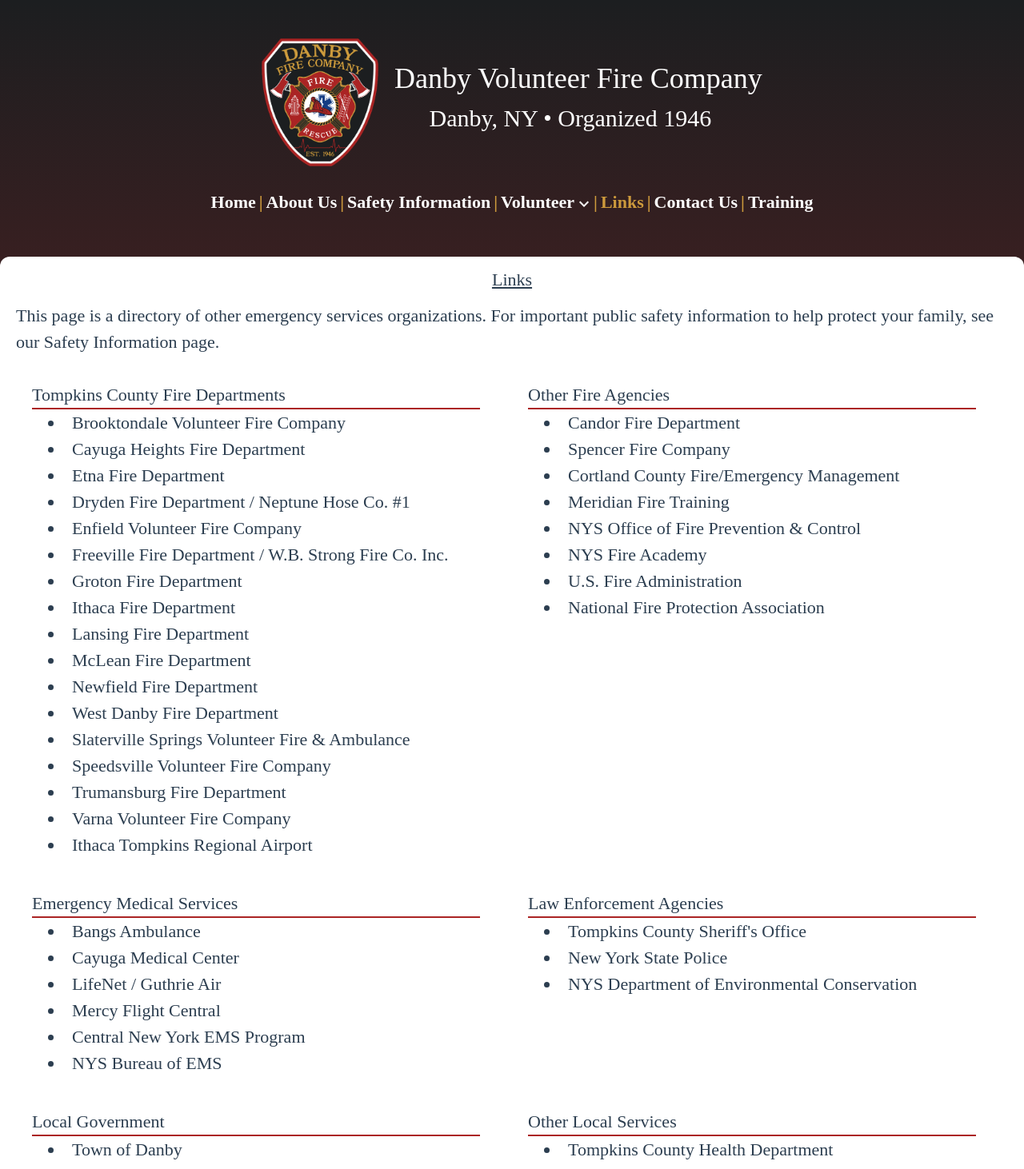
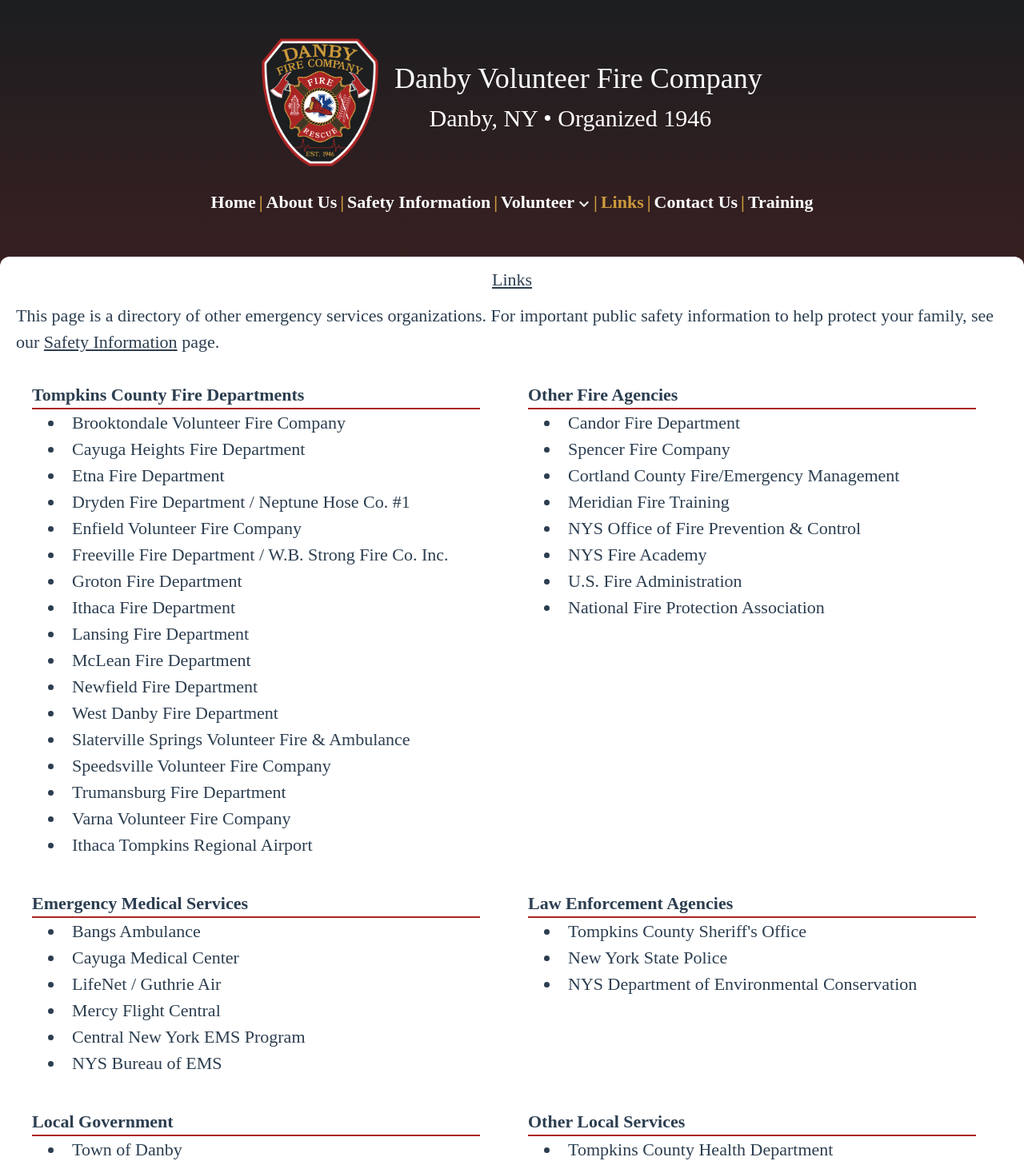
Before and after one commit to jdimichele/DanbyFireDept, a Vue app: page /links in a window 1280 px wide. Shown: the top 1462 px of the page at 80% size. Built offline with nearby package versions, Linux system fonts and the light colour scheme.

Commit message:
Modified AboutPage, LinksPage, TrainingPage, AllLinks component and HomeInfo component, to have a more consistent theme and styling across the website. Fixed the position on the TrainingPage with the Google Calendar.

```diff
--- a/src/components/interactive/AllLinks.vue
+++ b/src/components/interactive/AllLinks.vue
@@ -1,7 +1,7 @@
 <template>
   <div class="grid grid-cols-2">
     <div>
-      <h2 class="flex-grow border-b-2 ml-5 mr-10 border-danby-red">
+      <h2 class="font-bold flex-grow border-b-2 ml-5 mr-10 border-danby-red">
         Tompkins County Fire Departments
       </h2>
       <ul class="pb-10 ml-10 list-disc list-inside">
@@ -18,7 +18,7 @@
     </div>
 
     <div>
-      <h2 class="flex-grow border-b-2 ml-5 mr-10 border-danby-red">
+      <h2 class="font-bold flex-grow border-b-2 ml-5 mr-10 border-danby-red">
         Other Fire Agencies
       </h2>
       <ul class="pb-10 ml-10 list-disc list-inside">
@@ -35,7 +35,7 @@
     </div>
 
     <div>
-      <h2 class="flex-grow border-b-2 ml-5 mr-10 border-danby-red">
+      <h2 class="font-bold flex-grow border-b-2 ml-5 mr-10 border-danby-red">
         Emergency Medical Services
       </h2>
       <ul class="pb-10 ml-10 list-disc list-inside">
@@ -55,7 +55,7 @@
     </div>
 
     <div>
-      <h2 class="flex-grow border-b-2 ml-5 mr-10 border-danby-red">
+      <h2 class="font-bold flex-grow border-b-2 ml-5 mr-10 border-danby-red">
         Law Enforcement Agencies
       </h2>
       <ul class="pb-10 ml-10 list-disc list-inside">
@@ -72,7 +72,7 @@
     </div>
 
     <div>
-      <h2 class="flex-grow border-b-2 ml-5 mr-10 border-danby-red">
+      <h2 class="font-bold flex-grow border-b-2 ml-5 mr-10 border-danby-red">
         Local Government
       </h2>
       <ul class="pb-10 ml-10 list-disc list-inside">
@@ -89,7 +89,7 @@
     </div>
 
     <div>
-      <h2 class="flex-grow border-b-2 ml-5 mr-10 border-danby-red">
+      <h2 class="font-bold flex-grow border-b-2 ml-5 mr-10 border-danby-red">
         Other Local Services
       </h2>
       <ul class="pb-10 ml-10 list-disc list-inside">
--- a/src/components/subpages/HomeInfo.vue
+++ b/src/components/subpages/HomeInfo.vue
@@ -1,15 +1,15 @@
 <template>
   <div>
     <!-- News/Blog page that will need more integration in the future. -->
-    <h1 class="underline text-center p-2">{{ msg }}</h1>
-    <div class="flex items-center justify-center">
+    <h1 class="font-bold flex-grow border-b-2 ml-5 mr-10 border-danby-red pt-6">{{ msg }}</h1>
+    <div class="flex justify-center items-center">
       <iframe
-        class="w-3/4 h-full"
+        class="w-3/4 h-full pt-2"
         src="https://www.facebook.com/plugins/page.php?href=https%3A%2F%2Fwww.facebook.com%2FDanbyVolunteerFireCompany%2F&tabs=timeline%2C%20events%2C&width=500&height=500&small_header=true&adapt_container_width=true&hide_cover=false&show_facepile=true&appId"
         style="border: none; overflow: hidden"
         scrolling="no"
         frameborder="0"
-        tabs="timeline, events"
+        tabs="timeline,events"
         allowfullscreen="true"
         allow="autoplay; clipboard-write; encrypted-media; picture-in-picture; web-share"
       ></iframe>
--- a/src/pages/AboutPage.vue
+++ b/src/pages/AboutPage.vue
@@ -50,7 +50,7 @@
     </div>
 
     <div class="col-span-1">
-      <h1 class="underline">What We Do:</h1>
+      <h1 class="font-bold flex-grow border-b-2 ml-5 mr-10 border-danby-red">What We Do:</h1>
       <p class="indent-8 pt-2">
         Many people's image of firefighters comes from Hollywood, where paid,
         full-time firefighters staff an urban firehouse 24/7. Though this is
@@ -95,7 +95,7 @@
     </div>
 
     <div class="col-span-1">
-      <h1 class="underline">Services provided:</h1>
+      <h1 class="font-bold flex-grow border-b-2 ml-5 mr-10 border-danby-red">Services provided:</h1>
       <ul class="list-inside list-disc pt-2">
         <li>
           Emergency medical services (non-transporting first response service
@@ -162,7 +162,7 @@
     </div>
 
     <div class="col-span-2">
-      <h1 class="underline text-center">Who We Are</h1>
+      <h1 class="font-bold flex-grow border-b-2 ml-5 mr-10 border-danby-red">Who We Are</h1>
       <h1 class="underline text-center">2020 Officers:</h1>
       <div class="flex flex-col">
         <div class="overflow-x-auto sm:-mx-6 lg:-mx-8">
--- a/src/pages/LinksPage.vue
+++ b/src/pages/LinksPage.vue
@@ -4,7 +4,7 @@
     <p>
       This page is a directory of other emergency services organizations. For
       important public safety information to help protect your family, see our
-      <router-link to="/safety">Safety Information</router-link> page.
+      <router-link to="/safety" class="underline hover:underline hover:text-blue-700">Safety Information</router-link> page.
     </p>
     <br />
   <all-links />
--- a/src/pages/TrainingPage.vue
+++ b/src/pages/TrainingPage.vue
@@ -1,9 +1,27 @@
 <template>
-    <div class="componentCard text-center">
-        <h1>Training</h1>
-        <!--
-            Calendar
-This is the schedule of the Fire Company's upcoming meetings and training. Unless otherwise specified, all meetings and training are held at 7:00 PM at the Danby Fire Station at 1780 Danby Rd. Anyone interested in volunteering is encouraged to drop in, introduce themselves, and observe our training prior to submitting an application to our monthly business meeting, which is held on the second Monday of each month. For more information, see the Volunteer page.
+  <div>
+    <h1 class="underline py-3 text-center">Training</h1>
+    <h2 class="font-bold flex-grow border-b-2 ml-5 mr-10 border-danby-red">Calendar</h2>
+    <p class="pt-10">
+      This is the schedule of the Fire Company's upcoming meetings and
+      training. Unless otherwise specified, all meetings and training are held
+      at 7:00 PM at the Danby Fire Station at 1780 Danby Rd. Anyone interested
+      in volunteering is encouraged to drop in, introduce themselves, and
+      observe our training prior to submitting an application to our monthly
+      business meeting, which is held on the second Monday of each month. For
+      more information, see the Volunteer page.
+    </p>
+    <div class="p-6 flex justify-center items-center">
+      <iframe
+        src="https://calendar.google.com/calendar/embed?height=600&wkst=1&bgcolor=%23aa2524&ctz=America%2FNew_York&showCalendars=0&showNav=1&showDate=1&showTz=1&title=Danby%20Volunteer%20Fire%20Company&src=dmpyaGswNmg5czRqZGFjN2h1M2hjbDlxczRAZ3JvdXAuY2FsZW5kYXIuZ29vZ2xlLmNvbQ&color=%23aa2524"
+        style="border: solid 1px #777"
+        width="800"
+        height="600"
+        frameborder="0"
+        scrolling="no"
+      ></iframe>
+    </div>
+    <!--
 
 Fall 2020
 December 7: Radio Training.
@@ -25,5 +43,5 @@
 Schuyler County
 New York State Academy of Fire Science, Montour Falls
         -->
-    </div>
+  </div>
 </template>
```
